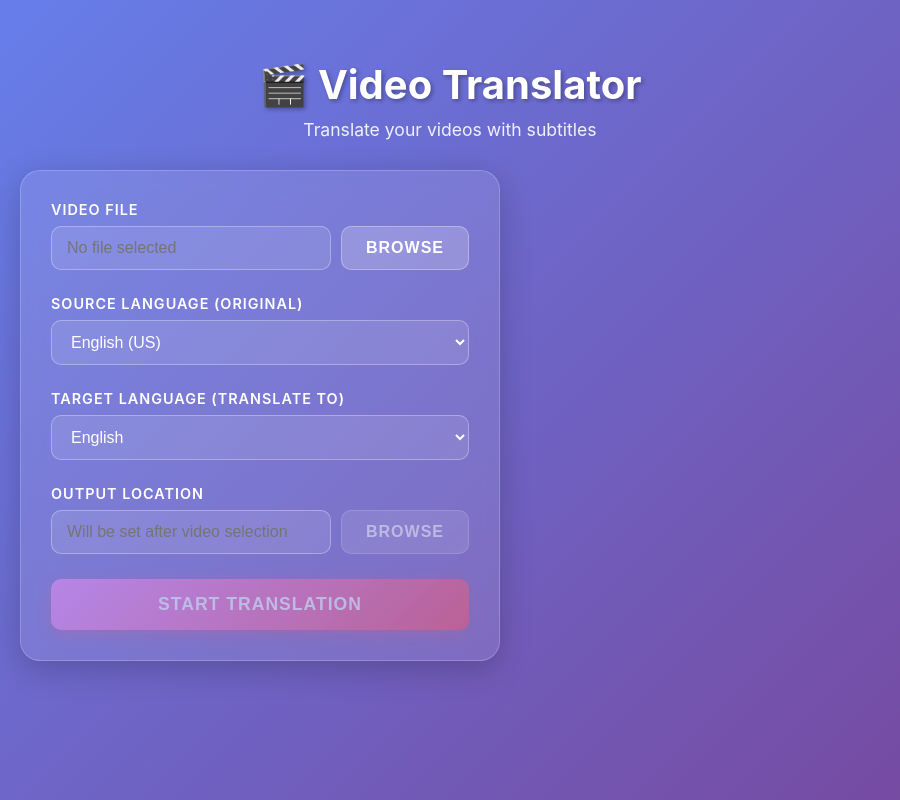
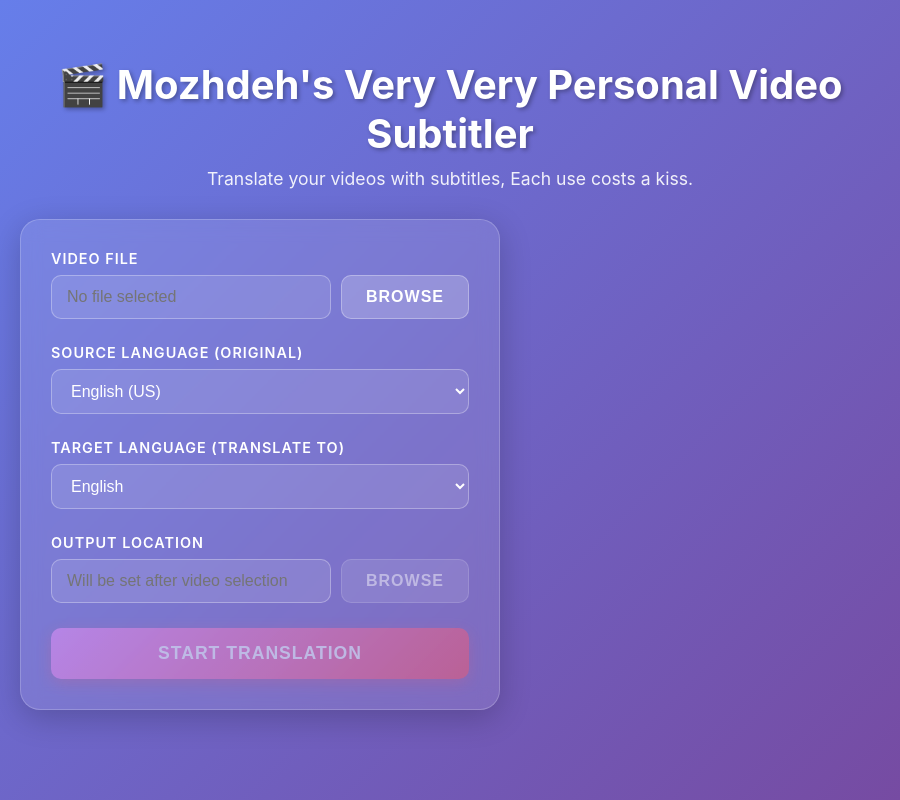
Before and after one commit to Mehrboddx/Multilingual_Video_Subtitling-Pipeline_-AWS-, an Electron app: page index.html in a window 900 px wide. Drawn offline with Linux system fonts and the light colour scheme; no server answers.

```diff
--- a/index.html
+++ b/index.html
@@ -10,8 +10,8 @@
 <body>
   <div class="container">
     <div class="header">
-      <h1>🎬 Video Translator</h1>
-      <p class="subtitle">Translate your videos with subtitles</p>
+      <h1>🎬 Mozhdeh's Very Very Personal Video Subtitler</h1>
+      <p class="subtitle">Translate your videos with subtitles, Each use costs a kiss.</p>
     </div>
 
     <div class="content-grid">
```
